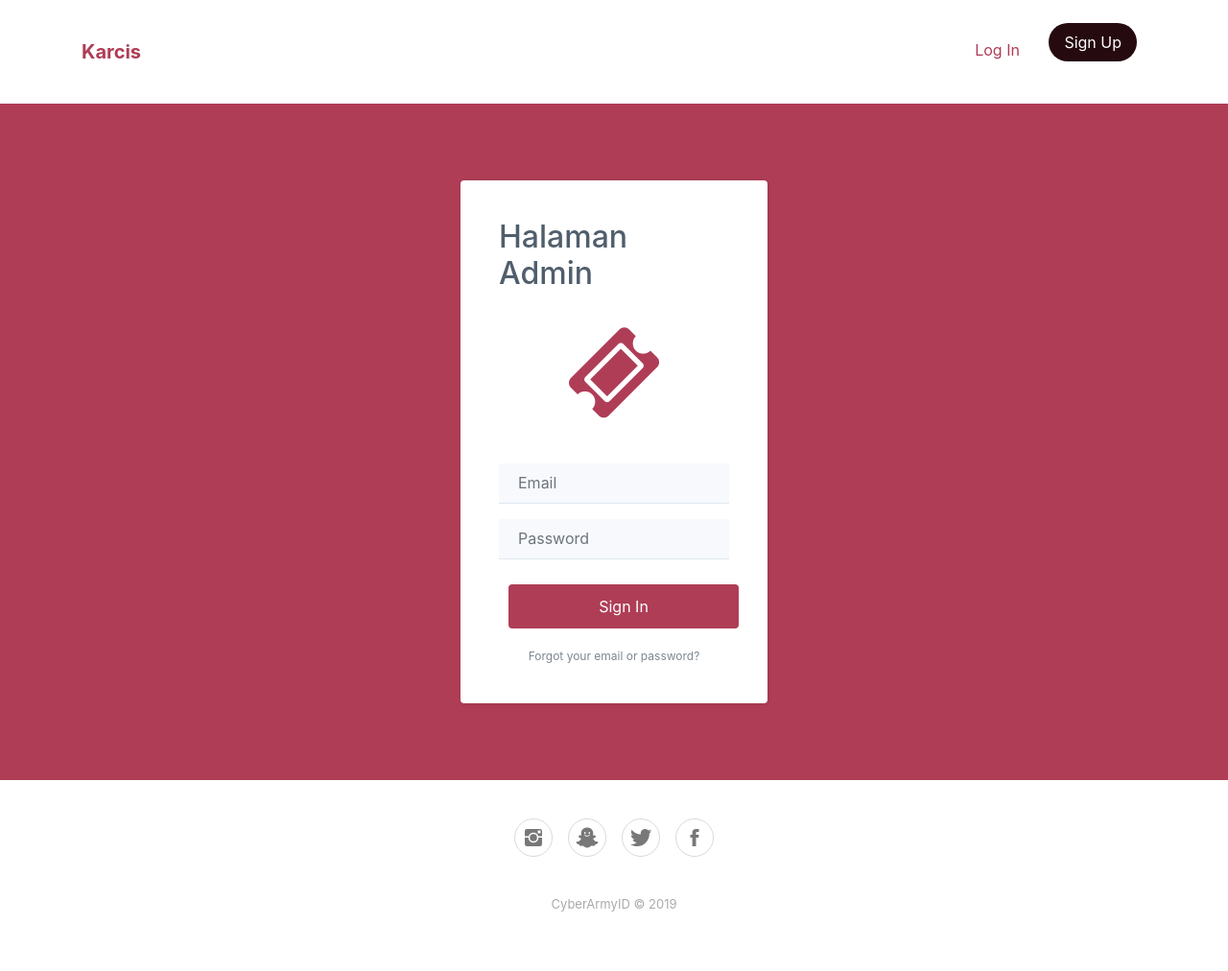
After one commit to cyberarmyid/karcis, a PHP site: page /adminxyz.php in a window 1280 px wide. The commit adds this page. Shown: the whole page at 96% size. Run offline with PHP 8.4, Linux system fonts and the light colour scheme; some web fonts are replaced.

Commit message:
add comment

```diff
--- /dev/null
+++ b/adminxyz.php
@@ -0,0 +1,26 @@
+<?php
+include "header.php";
+?>
+
+<div class="login-clean">
+        <form>
+             <!-- if signup failed -->
+             <?php
+                if(@$_GET['status'] == 'failed'){
+            ?>
+                <b style="display: block;position: relative;text-align:center; color: rgb(244,71,107)">Email dan Password tidak sesuai</b>
+            <?php } else if(@$_GET['status'] == 'success'){ ?>
+                <b style="display: block;position: relative;text-align:center; color: rgb(244,71,107)">Signup Success</b>
+            <?php } ?>
+            <!--  -->
+
+            <h2 class>Halaman Admin</h2>
+            <div class="illustration"><i class="fa fa-ticket"></i></div>
+            <div class="form-group"><input class="form-control" type="email" name="email" placeholder="Email"></div>
+            <div class="form-group"><input class="form-control" type="password" name="password" placeholder="Password"></div>
+            <div class="form-group"><button class="btn btn-primary btn-block" type="submit">Sign In</button></div><a class="forgot" href="forgotPassword.php">Forgot your email or password?</a></form>
+</div>
+
+<?php
+include "footer.php";
+?>
--- a/function/actSignin.php
+++ b/function/actSignin.php
@@ -15,6 +15,7 @@
             session_start();
             @$_SESSION["id"] = $row['id'];
             @$_SESSION["fullname"] = $row['fullname'];
+            @$_SESSION['tipe'] = 'users';
 
             header('Location: '.$host.'profile.php');
         }
```
Also changed, not shown: profile.php (+11 -0 lines).
